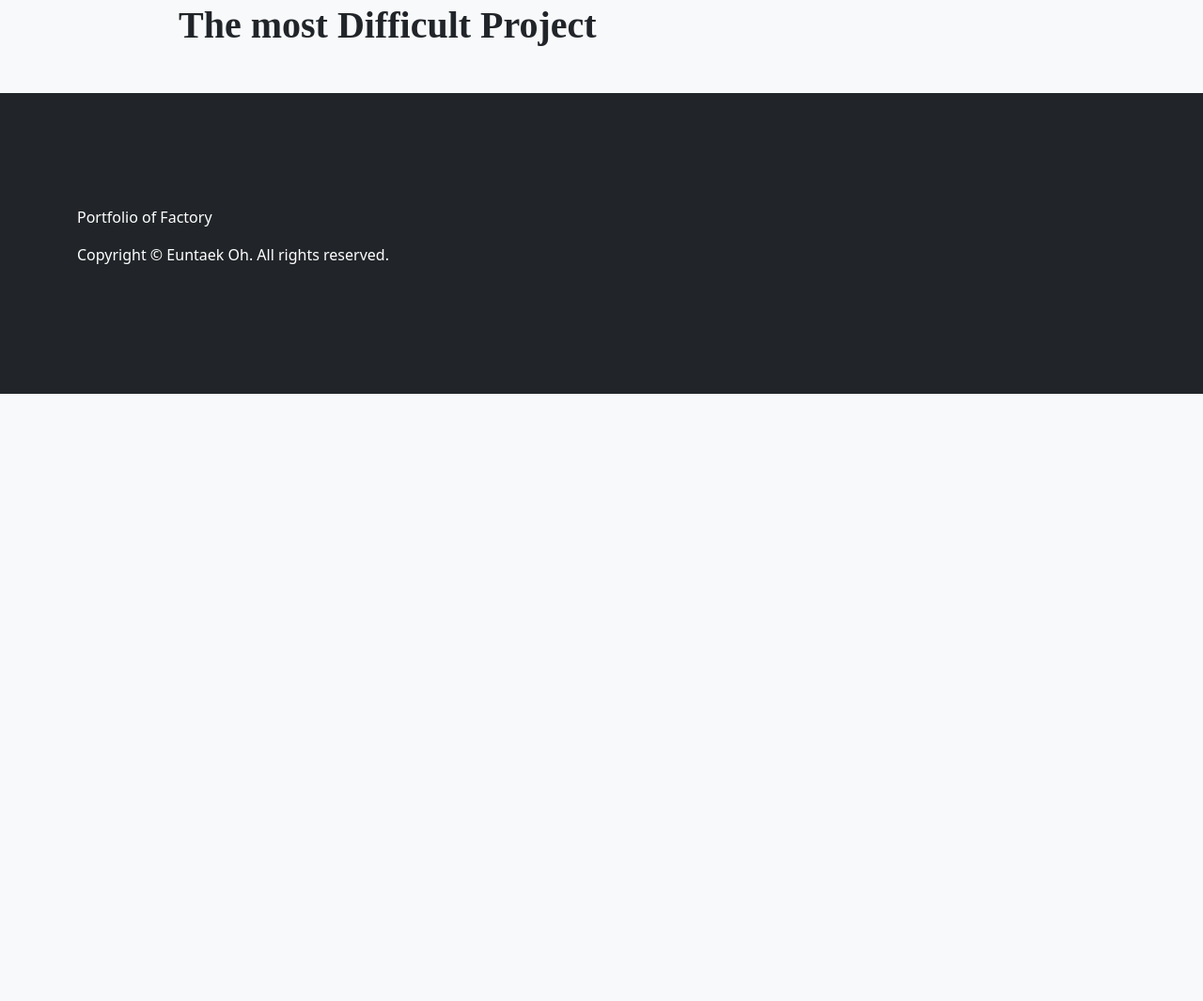
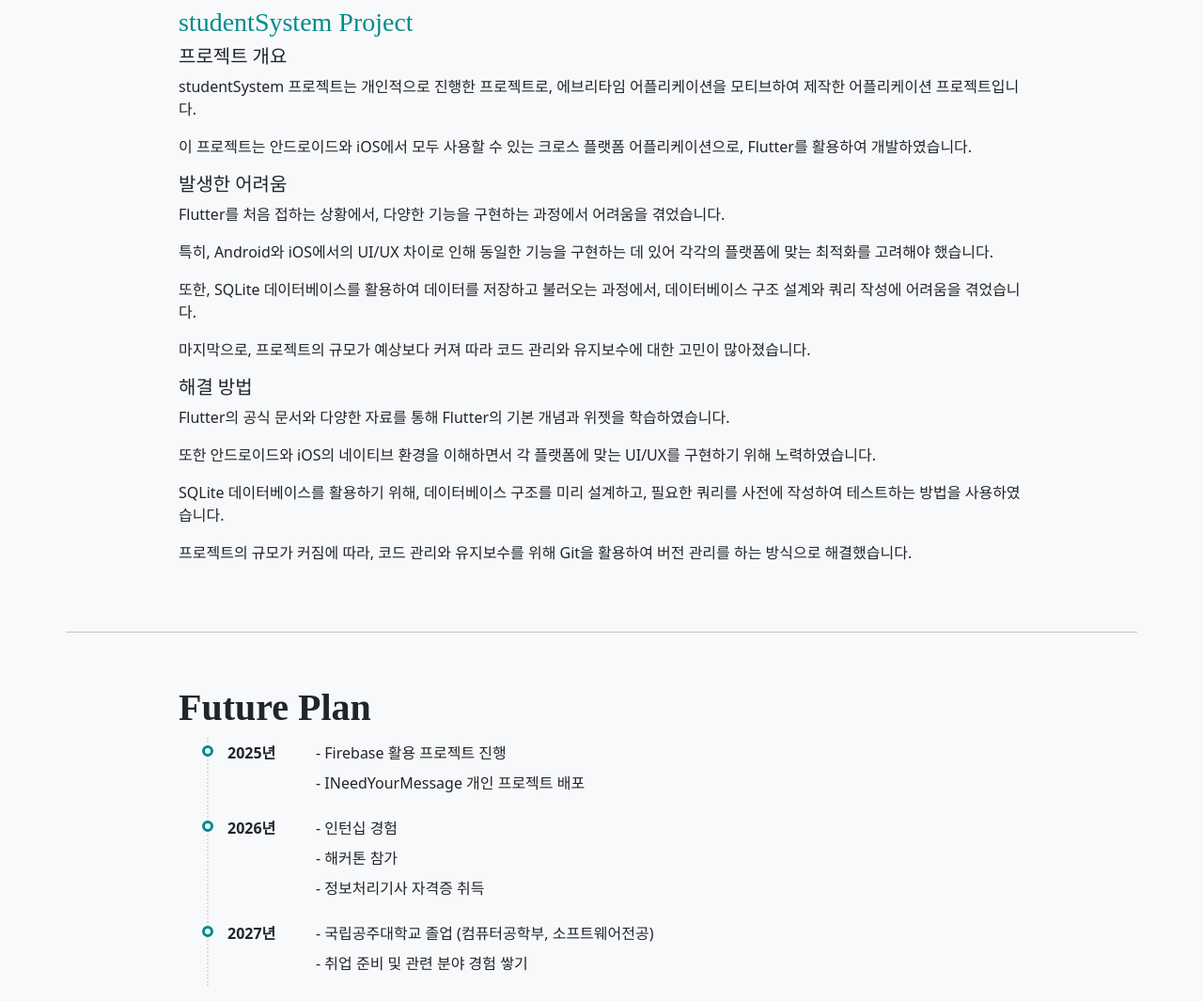
Before and after one commit to etfactory/pageFactory, a website: page portfolio.html in a window 1280 px wide. Shown: the part 1575-2640 px from the top of the page at 94% size. Before the commit the page ends 1994 px from the top, so only its background shows below. Drawn offline with nearby package versions, Linux system fonts and the light colour scheme.

Commit message:
프로필 / 포트폴리오 보충

```diff
--- a/fonts.css
+++ b/fonts.css
@@ -49,3 +49,18 @@ h2 {
 .serif-colored {
     color: cyan;
 }
+.serif-big {
+    font-size: 18px;
+}
+@media (min-width: 992px){
+    .serif-big {
+        font-family: 'NanumMyeongjoBold';
+        font-size:30px;
+    }
+}
+@media (min-width: 768px) and (max-width: 991px) {
+    .serif-big {
+        font-family: 'NanumMyeongjoBold';
+        font-size:24px;
+    }
+}
--- a/history.css
+++ b/history.css
@@ -38,3 +38,46 @@
   border-radius: 50%;
   z-index: 1;
 }
+
+.future_plan {
+  position: relative;
+  margin-left: 30px;
+  border-left: 2px dotted #ddd;
+  padding-left: 20px;
+  line-height: 2;
+}
+
+.future_plan dl {
+  display: flex;
+  align-items: flex-start;
+  margin-bottom: 8px;
+  position: relative;
+}
+
+.future_plan dt {
+  min-width: 80px;
+  margin-right: 14px;
+}
+
+.future_plan dd {
+  margin-left: 0;
+}
+
+.future_plan dt span {
+  font-size: 0.9em;
+  color: #888;
+  margin-left: 8px;
+}
+
+.future_plan dl:before {
+  content: "";
+  position: absolute;
+  left: -27px;
+  top: 8px;
+  width: 12px;
+  height: 12px;
+  background: #fff;
+  border: 3px solid darkcyan;
+  border-radius: 50%;
+  z-index: 1;
+}
--- a/portfolio.html
+++ b/portfolio.html
@@ -16,6 +16,7 @@
         @import url("scrollControl.css");
         @import url("fonts.css");
         @import url("container_padding.css");
+        @import url("history.css");
         .navbar-blur {
             background: rgba(255, 255, 255, 0.7); /* 반투명 배경 */
             backdrop-filter: blur(10px); /* Blur 효과 */
@@ -79,6 +80,7 @@
                     </div>
                     <div class="col-md-3 text-left">
                         <h5>Python</h5>
+                        <p>학부 과정 중 Python을 활용하여 객체지향 프로그래밍에 대해 공부한 경험이 있습니다.</p><p>Python의 문법과 다양한 라이브러리를 활용하여 데이터 분석 및 웹 스크래핑 등의 작업을 수행할 수 있습니다.</p>
                     </div>
                     <div class="col-md-3 text-left">
                         <div class="d-flex align-items-center justify-content-between" style="margin-bottom: 8px;">
@@ -97,17 +99,10 @@
                     <div class="col-md-4 text-left">
                         <h5>iOS</h5>
                         <p>Swift 및 SwiftUI를 활용하여 iOS 및 iPadOS 어플리케이션을 개발할 수 있습니다.</p>
-                        <ul>
-                            <li>KNU ID CARD</li>
-                        </ul>
                     </div>
                     <div class="col-md-4 text-left">
                         <h5>Cross Platform</h5>
                         <p>DART 기반의 Flutter와 React 기반의 React Native를 활용하여 안드로이드 및 iOS에서 모두 사용할 수 있는 크로스 플랫폼 어플리케이션을 개발한 경험이 있습니다.</p>
-                        <ul>
-                            <li>instagram</li>
-                            <li>KongjuTime</li>
-                        </ul>
                     </div>
                     <!-- Web Programming -->
                     <h3 class="section-title">Web Programming</h3>
@@ -158,7 +153,56 @@
             <!--  -->
             <div class="container page">
                 <h1>The most Difficult Project</h1>
-
+                <h3 class="section-title">studentSystem Project</h3>
+                <h5 class="interested-title">프로젝트 개요</h5>
+                <p>studentSystem 프로젝트는 개인적으로 진행한 프로젝트로, 에브리타임 어플리케이션을 모티브하여 제작한 어플리케이션 프로젝트입니다.</p>
+                <p>이 프로젝트는 안드로이드와 iOS에서 모두 사용할 수 있는 크로스 플랫폼 어플리케이션으로, Flutter를 활용하여 개발하였습니다.</p>
+                <h5 class="interested-title">발생한 어려움</h5>
+                <p>Flutter를 처음 접하는 상황에서, 다양한 기능을 구현하는 과정에서 어려움을 겪었습니다.</p>
+                <p>특히, Android와 iOS에서의 UI/UX 차이로 인해 동일한 기능을 구현하는 데 있어 각각의 플랫폼에 맞는 최적화를 고려해야 했습니다.</p>
+                <p>또한, SQLite 데이터베이스를 활용하여 데이터를 저장하고 불러오는 과정에서, 데이터베이스 구조 설계와 쿼리 작성에 어려움을 겪었습니다.</p>
+                <p>마지막으로, 프로젝트의 규모가 예상보다 커져 따라 코드 관리와 유지보수에 대한 고민이 많아졌습니다.</p>
+                <h5 class="interested-title">해결 방법</h5>
+                <p>Flutter의 공식 문서와 다양한 자료를 통해 Flutter의 기본 개념과 위젯을 학습하였습니다.</p>
+                <p>또한 안드로이드와 iOS의 네이티브 환경을 이해하면서 각 플랫폼에 맞는 UI/UX를 구현하기 위해 노력하였습니다.</p>
+                <p>SQLite 데이터베이스를 활용하기 위해, 데이터베이스 구조를 미리 설계하고, 필요한 쿼리를 사전에 작성하여 테스트하는 방법을 사용하였습니다.</p>
+                <p>프로젝트의 규모가 커짐에 따라, 코드 관리와 유지보수를 위해 Git을 활용하여 버전 관리를 하는 방식으로 해결했습니다.</p>
+            </div>
+            <!-- Blank Section -->
+            <div class="container" style="padding: 40px 0px;">
+                <hr>
+            </div>
+            <!-- Future Plan -->
+            <div class="container page">
+                <h1>Future Plan</h1>
+                <div class="future_plan">
+                    <dl>
+                        <dt>2025년</dt>
+                        <dd>
+                            - Firebase 활용 프로젝트 진행
+                            <br>
+                            - INeedYourMessage 개인 프로젝트 배포
+                        </dd>
+                    </dl>
+                    <dl>
+                        <dt>2026년</dt>
+                        <dd>
+                            - 인턴십 경험
+                            <br>
+                            - 해커톤 참가
+                            <br>
+                            - 정보처리기사 자격증 취득
+                        </dd>
+                    </dl>
+                    <dl>
+                        <dt>2027년</dt>
+                        <dd>
+                            - 국립공주대학교 졸업 (컴퓨터공학부, 소프트웨어전공)
+                            <br>
+                            - 취업 준비 및 관련 분야 경험 쌓기
+                        </dd>
+                    </dl>
+                </div>
             </div>
         </main>
 
@@ -172,11 +216,7 @@
                             <button type="button" class="btn-close" data-bs-dismiss="modal" aria-label="Close"></button>
                         </div>
                         <hr>
-                        <div class="row">
-                            <div class="col-md-6 text-left">
-                                <h5></h5>
-                            </div>
-                            <div class="col-md-6 text-left">
+                        <h4 class="interested-title">학부 과정 중 작성한 자료</h4>
                         <h5>학습내용</h5>
                         <div class="row">
                             <div class="col-md-6 text-left">
@@ -208,8 +248,6 @@
                 </div>
             </div>
         </div>
-            </div>
-        </div>
         <!-- Java Study -->
         <div class="modal fade" id="javaStudyModal" tabindex="-1" aria-labelledby="javaStudyModalLabel" aria-hidden="true">
             <div class="modal-dialog modal-xl">
@@ -220,9 +258,9 @@
                             <button type="button" class="btn-close" data-bs-dismiss="modal" aria-label="Close"></button>
                         </div>
                         <hr>
+                        <h4 class="interested-title">학부 과정 중 작성한 자료</h4>
                         <ul class="info-list">
-                            <li><a href="https://github.com/etfactory/ProjKNUCalendar" target="_blank">Calendar (2022.12)</a></li>
-                            <li>Application (2025)</li>
+                            <li><a href="https://github.com/etfactory/ProjKNUCalendar" target="_blank">Calendar Project</a></li>
                         </ul>
                     </div>
                 </div>
```
Also changed, not shown: profile.html (+25 -16 lines). Lines whose indentation alone changed are shown as unchanged.
